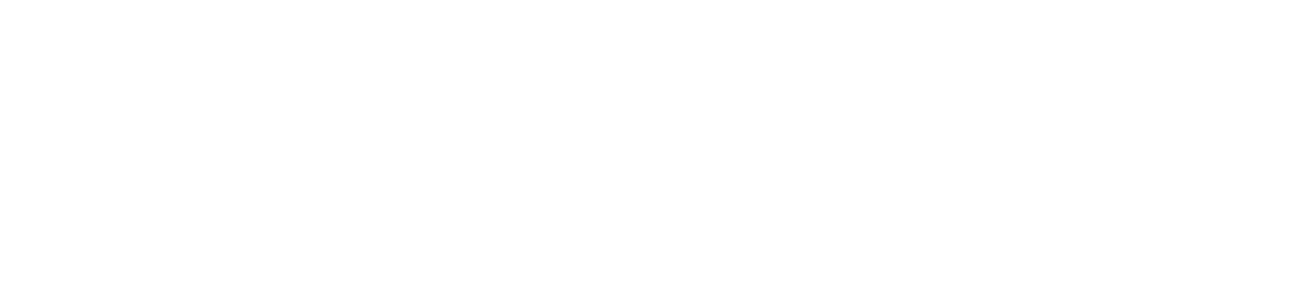
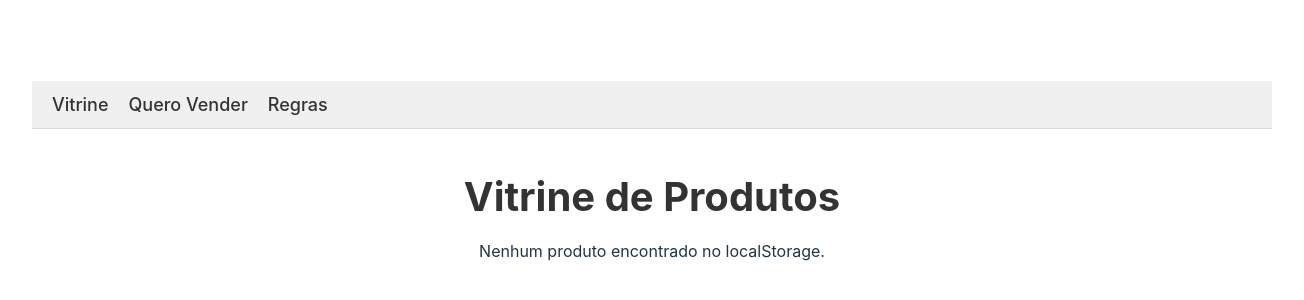
Before and after one commit to valmyrtavares/dragon.io, a React (Vite) app: page / in a window 1280 px wide. Shown: the part 210-510 px from the top of the page, 1304 px wide, since content can reach past the window. Built offline with nearby package versions, Linux system fonts and the light colour scheme.

Commit message:
check out userRules component

```diff
--- a/package.json
+++ b/package.json
@@ -1,5 +1,4 @@
 {
-  "homepage": "https://valmyrtavares.github.io/dragon.io",
   "name": "dragon",
   "private": true,
   "version": "0.0.0",
--- a/src/App.jsx
+++ b/src/App.jsx
@@ -11,7 +11,7 @@ const App = () => {
   return (
     <>
       <div>
-        <Router basename="/dragon.io">
+        <Router>
           <Header />
           <Routes>
             <Route path="/" element={<ShowCase />} />
@@ -28,3 +28,5 @@ const App = () => {
 };
 
 export default App;
+
+// "homepage": "https://valmyrtavares.github.io/dragon.io",
--- a/src/components/Header.jsx
+++ b/src/components/Header.jsx
@@ -37,6 +37,9 @@ const Header = () => {
               Quero Vender
             </a>
           </li>
+          <li>
+            <Link to="/user-rules">Regras</Link>
+          </li>
         </ul>
       </nav>
     </header>
```
Also changed, not shown: 3 other files (tests, documents, lock files or other folders).
